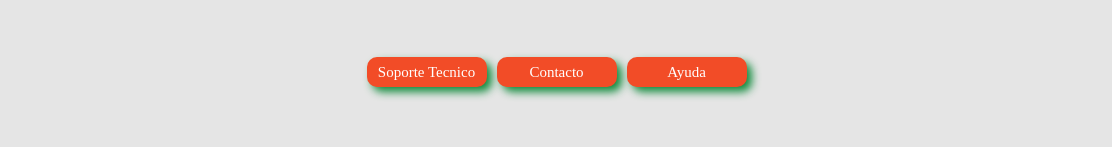
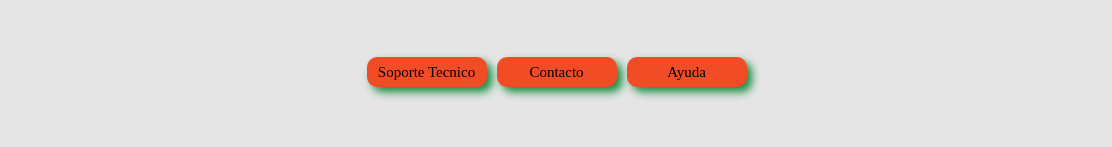
Before and after one commit to JAlejandroQuevedo/Nutri_Jac, a website: page index.html in a window 1280 px wide. Shown: the part 2014-2161 px from the top of the page, 67-1179 px from the left. Drawn offline with nearby package versions, Linux system fonts and the light colour scheme; a web font is replaced by a local one.

Commit message:
cambios para regresar main

```diff
--- a/scss/layout/_footer.scss
+++ b/scss/layout/_footer.scss
@@ -25,7 +25,7 @@ footer{
                 box-shadow: 5px 5px 8px $bg-boton-verde;
                 border-radius: 10px;
                 a{
-                    color: $color-caja;
+                    color: $color-general;
                     @include font-style-2p (20px, none);
                     &:active{
                         animation: heartBeat; /* referring directly to the animation's @keyframe declaration */
```
Also changed, not shown: css/style.css, 1 other file.
